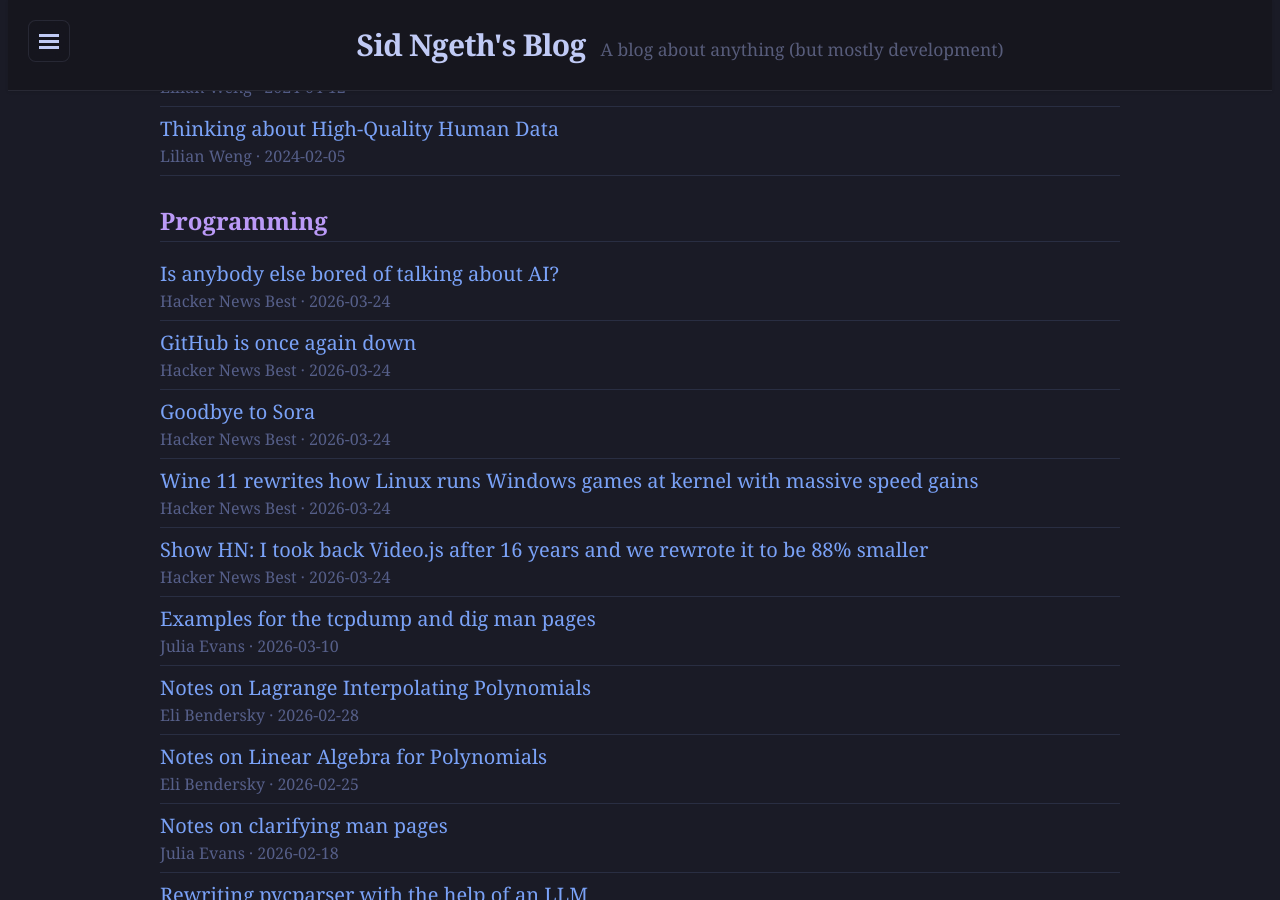
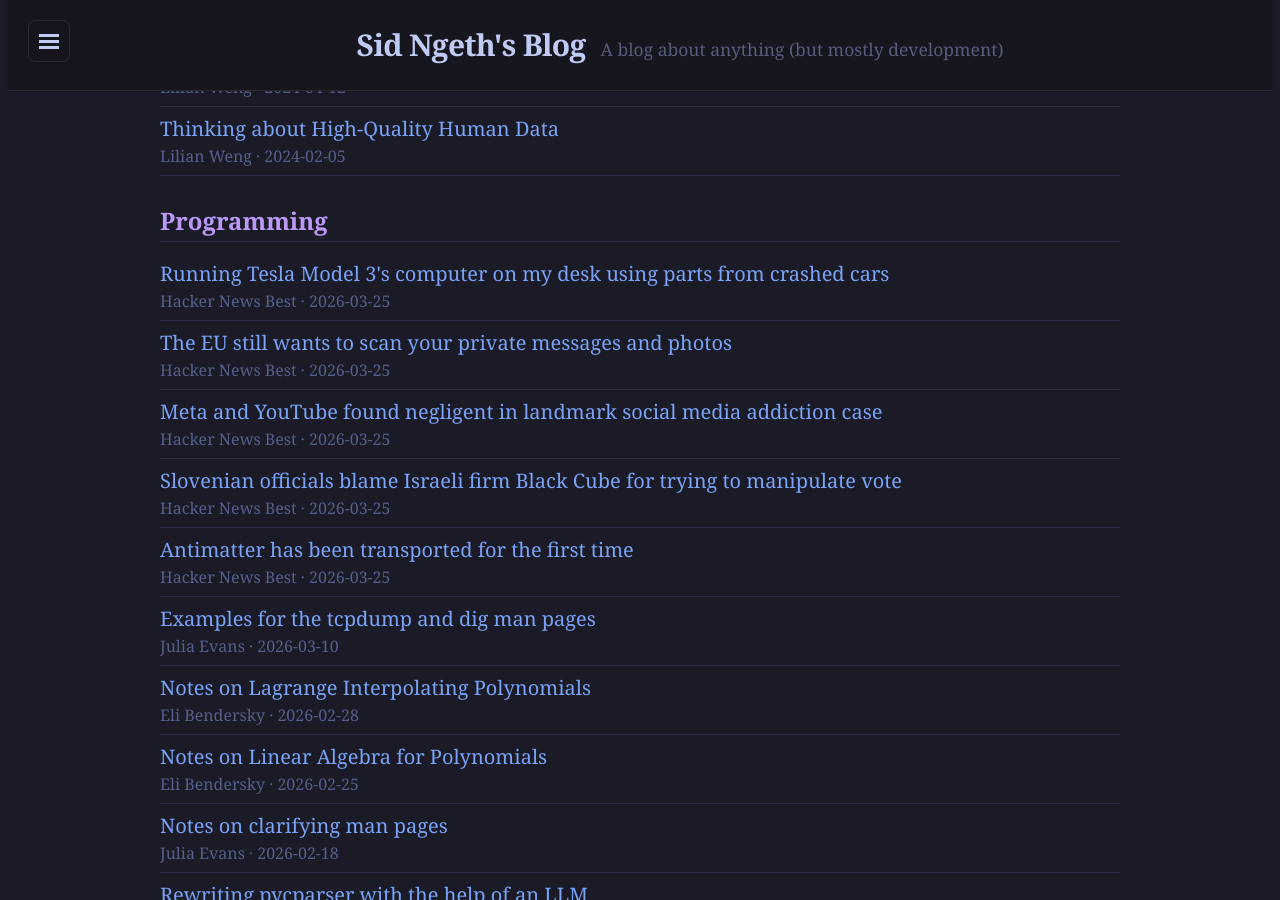
Before and after one commit to sngeth/sngeth.github.io, a Jekyll site: the page built from reading.md, in a window 1280 px wide and 900 px high, scrolled down 1181 px. Built offline with Jekyll 4.4.1, drawn with Linux system fonts in a browser that asks for light colours; comment, search, counter and statistics services are not loaded; some of the changed text lies outside the part shown.

Commit message:
Update reading list from RSS feeds

```diff
--- a/_data/reading_list.yml
+++ b/_data/reading_list.yml
@@ -1,53 +1,73 @@
+- title: datasette-files-s3 0.1a1
+  url: "https://simonwillison.net/2026/Mar/25/datasette-files-s3/#atom-everything"
+  date: 2026-03-25
+  source: Simon Willison
+  category: ai
+- title: Thoughts on slowing the fuck down
+  url: "https://simonwillison.net/2026/Mar/25/thoughts-on-slowing-the-fuck-down/#atom-everything"
+  date: 2026-03-25
+  source: Simon Willison
+  category: ai
+- title: datasette-llm 0.1a1
+  url: "https://simonwillison.net/2026/Mar/25/datasette-llm/#atom-everything"
+  date: 2026-03-25
+  source: Simon Willison
+  category: ai
+- title: "LiteLLM Hack: Were You One of the 47,000?"
+  url: "https://simonwillison.net/2026/Mar/25/litellm-hack/#atom-everything"
+  date: 2026-03-25
+  source: Simon Willison
+  category: ai
+- title: "Running Tesla Model 3's computer on my desk using parts from crashed cars"
+  url: "https://bugs.xdavidhu.me/tesla/2026/03/23/running-tesla-model-3s-computer-on-my-desk-using-parts-from-crashed-cars/"
+  date: 2026-03-25
+  source: Hacker News Best
+  category: programming
+- title: The EU still wants to scan  your private messages and photos
+  url: "https://fightchatcontrol.eu/?foo=bar"
+  date: 2026-03-25
+  source: Hacker News Best
+  category: programming
+- title: Meta and YouTube found negligent in landmark social media addiction case
+  url: "https://www.nytimes.com/2026/03/25/technology/social-media-trial-verdict.html"
+  date: 2026-03-25
+  source: Hacker News Best
+  category: programming
+- title: Slovenian officials blame Israeli firm Black Cube for trying to manipulate vote
+  url: "https://www.wsj.com/world/europe/spies-lies-and-fake-investors-in-disguise-how-plotters-tried-to-flip-a-european-election-1f42b39a"
+  date: 2026-03-25
+  source: Hacker News Best
+  category: programming
+- title: Antimatter has been transported for the first time
+  url: "https://www.nature.com/articles/d41586-026-00950-w"
+  date: 2026-03-25
+  source: Hacker News Best
+  category: programming
+- title: "Being in the world: technology and humanity"
+  url: "https://aeon.co/videos/as-technologies-mine-our-attention-we-must-look-to-artists?utm_source=rss-feed"
+  date: 2026-03-25
+  source: Aeon
+  category: philosophy
+- title: "Gardening as Resistance: Notes on Building Paradise"
+  url: "https://www.themarginalian.org/2026/03/25/gardening-art-resistance/"
+  date: 2026-03-25
+  source: The Marginalian
+  category: philosophy
+- title: How to Stop Doing and Start Living
+  url: "https://www.themarginalian.org/2026/03/25/the-comfort-of-crows/"
+  date: 2026-03-25
+  source: The Marginalian
+  category: philosophy
+- title: "Telling Is Listening: Ursula K. Le Guin on the Magic of Real Human Conversation"
+  url: "https://www.themarginalian.org/2026/03/25/telling-is-listening-ursula-k-le-guin-communication/"
+  date: 2026-03-25
+  source: The Marginalian
+  category: philosophy
 - title: Auto mode for Claude Code
   url: "https://simonwillison.net/2026/Mar/24/auto-mode-for-claude-code/#atom-everything"
   date: 2026-03-24
   source: Simon Willison
   category: ai
-- title: Package Managers Need to Cool Down
-  url: "https://simonwillison.net/2026/Mar/24/package-managers-need-to-cool-down/#atom-everything"
-  date: 2026-03-24
-  source: Simon Willison
-  category: ai
-- title: Quoting Christopher Mims
-  url: "https://simonwillison.net/2026/Mar/24/christopher-mims/#atom-everything"
-  date: 2026-03-24
-  source: Simon Willison
-  category: ai
-- title: Malicious litellm_init.pth in litellm 1.82.8 — credential stealer
-  url: "https://simonwillison.net/2026/Mar/24/malicious-litellm/#atom-everything"
-  date: 2026-03-24
-  source: Simon Willison
-  category: ai
-- title: Streaming experts
-  url: "https://simonwillison.net/2026/Mar/24/streaming-experts/#atom-everything"
-  date: 2026-03-24
-  source: Simon Willison
-  category: ai
-- title: "Is anybody else bored of talking about AI?"
-  url: "https://blog.jakesaunders.dev/is-anybody-else-bored-of-talking-about-ai/"
-  date: 2026-03-24
-  source: Hacker News Best
-  category: programming
-- title: GitHub is once again down
-  url: "https://www.githubstatus.com/incidents/kp06czybl7dw"
-  date: 2026-03-24
-  source: Hacker News Best
-  category: programming
-- title: Goodbye to Sora
-  url: "https://twitter.com/soraofficialapp/status/2036532795984715896"
-  date: 2026-03-24
-  source: Hacker News Best
-  category: programming
-- title: Wine 11 rewrites how Linux runs Windows games at kernel with massive speed gains
-  url: "https://www.xda-developers.com/wine-11-rewrites-linux-runs-windows-games-speed-gains/"
-  date: 2026-03-24
-  source: Hacker News Best
-  category: programming
-- title: "Show HN: I took back Video.js after 16 years and we rewrote it to be 88% smaller"
-  url: "https://videojs.org/blog/videojs-v10-beta-hello-world-again"
-  date: 2026-03-24
-  source: Hacker News Best
-  category: programming
 - title: The clock in our genes
   url: "https://aeon.co/essays/far-from-junk-the-clock-in-our-dna-and-its-discoverer?utm_source=rss-feed"
   date: 2026-03-24
@@ -63,11 +83,6 @@
   date: 2026-03-24
   source: The Marginalian
   category: philosophy
-- title: "The Invention of Zero: How Ancient Mesopotamia Created the Mathematical Concept of Nought and Ancient India Gave It Symbolic Form"
-  url: "https://www.themarginalian.org/2026/03/24/zero-robert-kaplan/"
-  date: 2026-03-24
-  source: The Marginalian
-  category: philosophy
 - title: The city that wasted nothing
   url: "https://aeon.co/videos/the-extraordinary-efficiency-of-japans-edo-economy?utm_source=rss-feed"
   date: 2026-03-23
@@ -78,24 +93,9 @@
   date: 2026-03-23
   source: Aeon
   category: philosophy
-- title: "Something Deeper Than Hope: Terry Tempest Williams on Our Stays Against Despair"
-  url: "https://www.themarginalian.org/2026/03/23/glorians/"
-  date: 2026-03-23
-  source: The Marginalian
-  category: philosophy
-- title: "Life, Loss, and the Wisdom of Rivers"
-  url: "https://www.themarginalian.org/2026/03/22/olivia-laing-to-the-river/"
-  date: 2026-03-23
-  source: The Marginalian
-  category: philosophy
 - title: "Bitch: a history"
   url: "https://aeon.co/essays/what-the-evolution-of-bitch-says-about-gender-and-power?utm_source=rss-feed"
   date: 2026-03-20
-  source: Aeon
-  category: philosophy
-- title: Running against time
-  url: "https://aeon.co/videos/movement-is-a-life-philosophy-for-an-87-year-old-runner?utm_source=rss-feed"
-  date: 2026-03-19
   source: Aeon
   category: philosophy
 - title: Examples for the tcpdump and dig man pages
```
